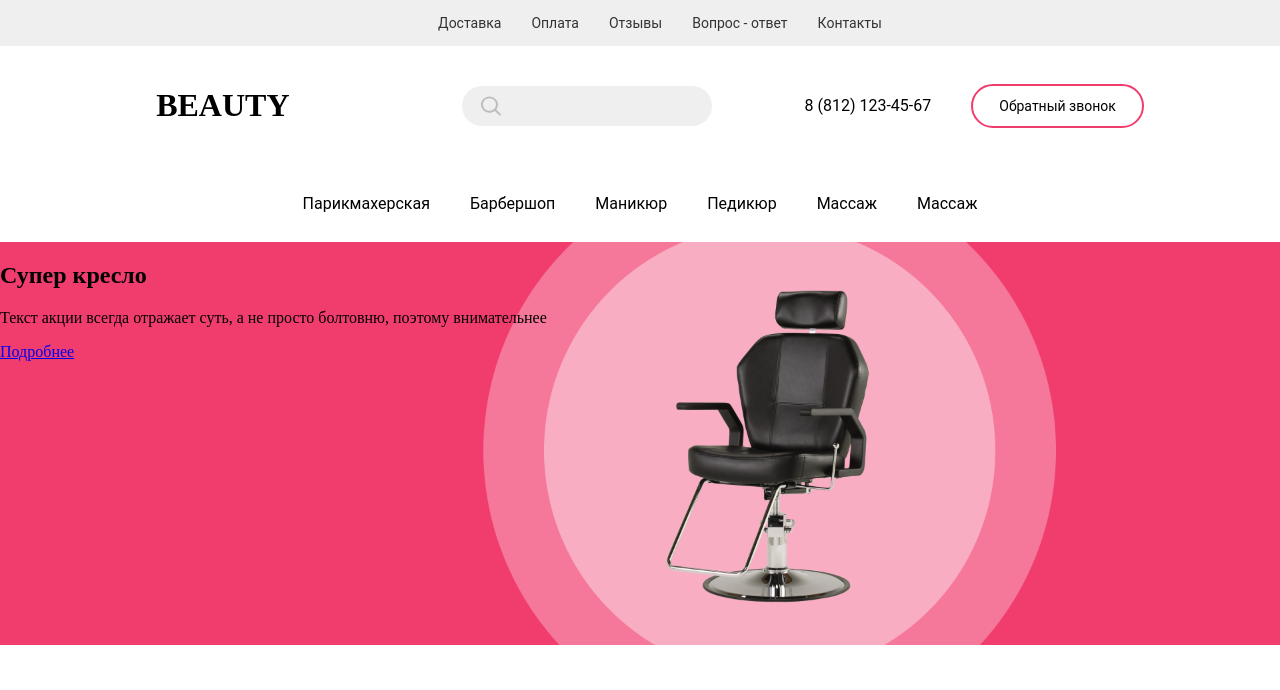
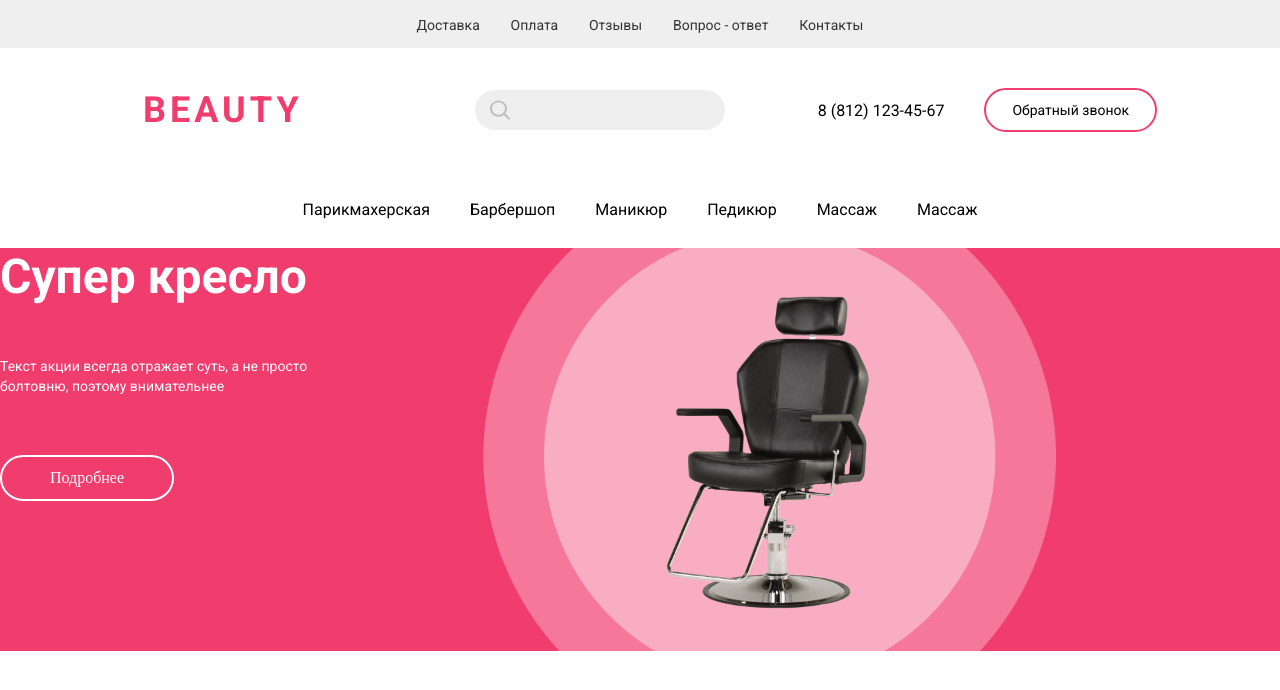
Before and after one commit to ViktoriaIvanova97/BeautySalon, a plain HTML site: page index.html in a window 1280 px wide. Drawn offline with Linux system fonts and the light colour scheme.

Commit message:
added correct with Perfect Pixel

```diff
--- a/index.html
+++ b/index.html
@@ -57,15 +57,14 @@
 		<div class="main-img">
 			<img src="/img/Frame 2.png" alt="">
 			<div class="sale">
-				<div class="sale_group">
+				<div class="sale-group">
 					<h2>Супер кресло</h2>
 					<p>Текст акции всегда отражает суть, а не просто
 						болтовню, поэтому внимательнее</p>
-					<a href="#">Подробнее</a>
+					<a class="sale-group_href" href="#">Подробнее</a>
 				</div>
+			</div>
 		</div>
-		</div>
-
 		<div>
 			<div></div>
 			<div></div>
--- a/style.css
+++ b/style.css
@@ -1,7 +1,16 @@
+
+@import url('https://fonts.googleapis.com/css2?family=Roboto:ital,wght@0,100..900;1,100..900&display=swap');
+
+
 html,
 body{
 	margin: 0;
 	padding: 0;
+}
+a{
+	margin: 0;
+	padding: 0;
+	text-decoration: none;
 }
 
 header{
@@ -12,18 +21,17 @@ header{
 	justify-content: center;
 }
 .header-nav{
+	width:447px;
 	display: flex;
-	gap: 30px;
 	list-style-type: none;
+	padding: 2px 0 0 0;
+	justify-content: space-between;
 }
 .header-nav li{
-	width: 64;
-	height: 17;
 	font-family: Roboto;
 	font-weight: 400;
 	font-size: 14px;
 	line-height: 100%;
-	letter-spacing: 0%;
 	color: #333333;
 	cursor: pointer;
 }
@@ -32,6 +40,7 @@ header{
 /* ---------------------------------------------------------------------------------------- */
 
 .main-img{
+	margin: auto;
 	max-height: 604px;
 	position: relative;
 }
@@ -44,6 +53,39 @@ header{
 	display: flex;
 	position: absolute;
 	top: 0;
+	width: 308px;
+}
+.sale-group{
+	display:grid;
+	gap: 50px;
+}
+.sale-group h2{
+	width: 308px;
+	height: 44px;
+	font-family: Roboto;
+	font-weight: 700;
+	font-size: 48px;
+	color: #FFFFFF;
+	margin: 0;
+}
+.sale-group p{
+	width: 308px;
+	height: 35px;
+	font-family: Roboto;
+	font-weight: 400;
+	font-size: 14px;
+	line-height: 20px;
+	color: #FFFFFF;
+}
+.sale-group_href{
+	display: flex;
+	justify-content: center;
+	width: 170px;
+    text-decoration: none;
+	border-radius: 40px;
+	border: 2px solid #FFFFFF;
+	padding: 12px 0;
+	color: #FFFFFF;
 }
 
 .second-line{
@@ -56,6 +98,16 @@ header{
 .second-line_info {
 	display: flex;
 	margin-right: 172px;
+
+}
+.second-line_info h1{
+	color: #F13C6E;
+	font-family: Roboto;
+	font-weight: 700;
+	font-size: 36px;
+	line-height: 100%;
+	letter-spacing: 4px;
+
 }
 .second-line_icon {
 	display: flex;
@@ -78,7 +130,7 @@ header{
 	outline: none;
 }
 .input img{
-	padding-right: 10px;
+	padding-right: 18px;
 
 }
 .second-line_number {
@@ -112,7 +164,6 @@ header{
 .second-line-button{
 	border: 2px solid #F13C6E;
 	border-radius: 40px;
-	text-decoration: none;
 	margin-left: 40px;
 }
 .second-line-button p{
```
